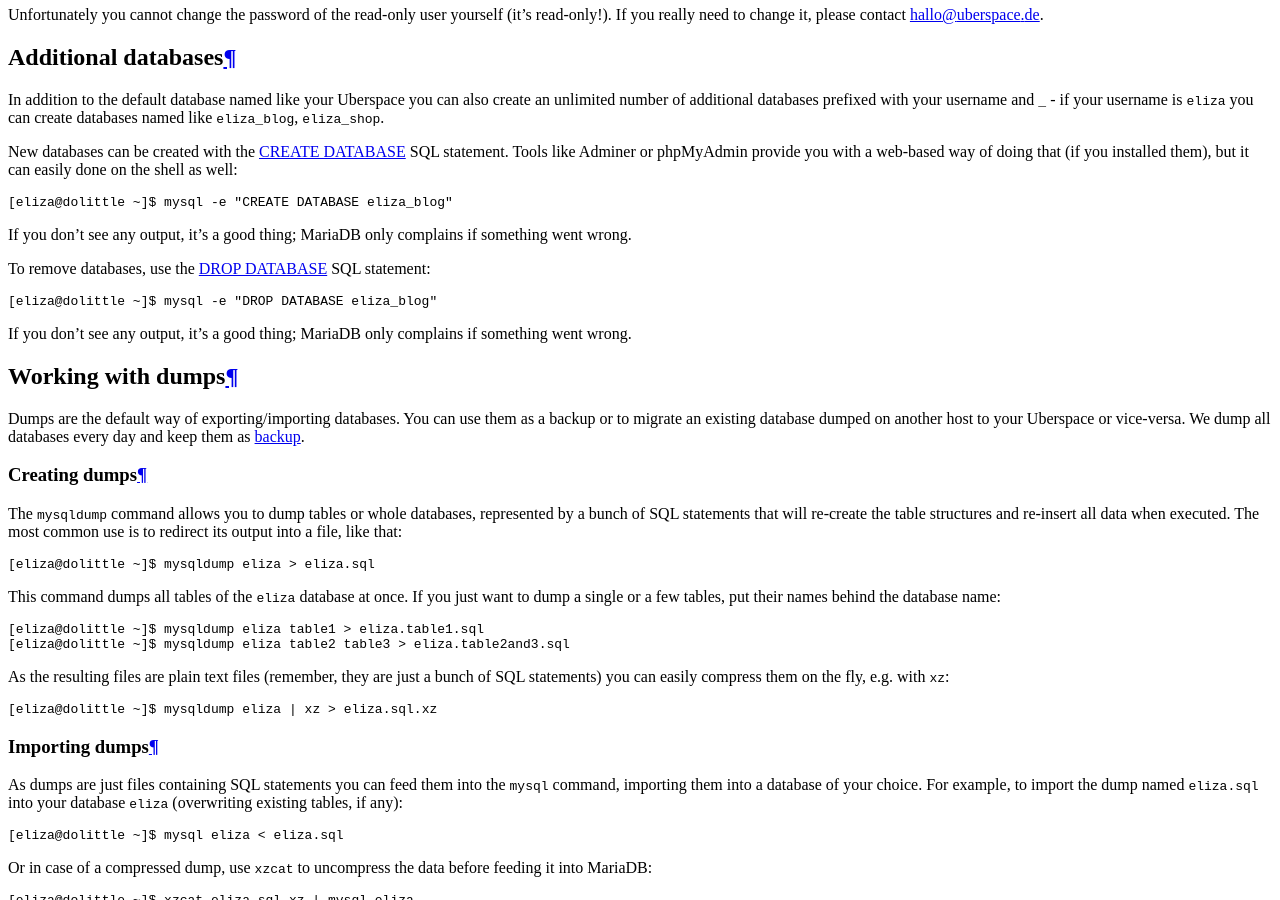
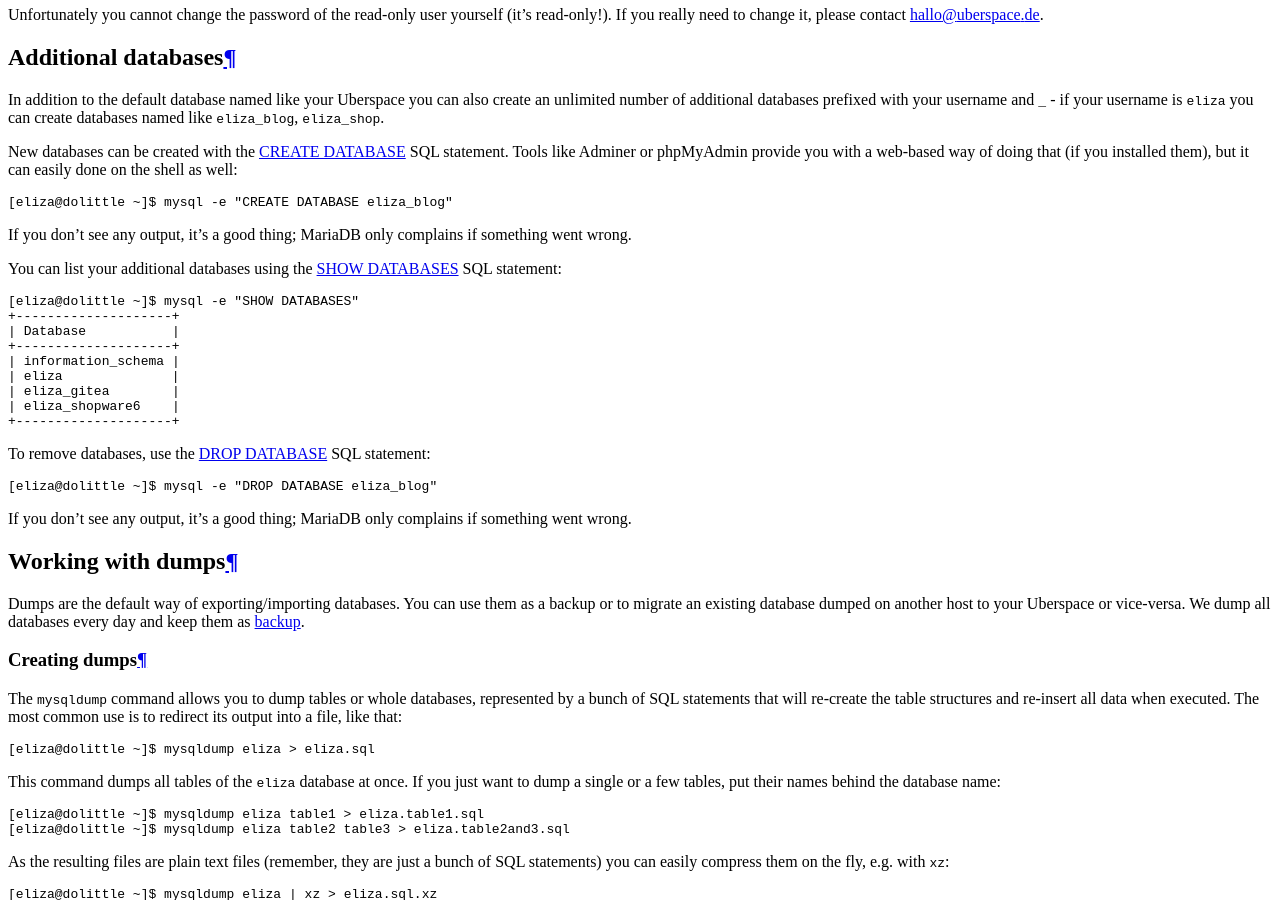
Before and after one commit to Uberspace/manual, a Sphinx documentation site: the page built from source/database-mysql.rst, in a window 1280 px wide and 900 px high, scrolled down 2676 px. Built offline with Sphinx 7.4.7 and the Read the Docs theme 2.0.0, drawn with Linux system fonts in a browser that asks for light colours; pages that are not in the unit, such as notebooks, are missing from menus.

Commit message:
Added instructions to list additional databases
I had to go googling for this information.  Helps when you want to see what DBs aren't in use anymore, so they can be deleted.

```diff
--- a/source/database-mysql.rst
+++ b/source/database-mysql.rst
@@ -90,6 +90,20 @@ Tools like Adminer or phpMyAdmin provide you with a web-based way of doing that
   [eliza@dolittle ~]$ mysql -e "CREATE DATABASE eliza_blog"
 
 If you don't see any output, it's a good thing; MariaDB only complains if something went wrong.
+
+You can list your additional databases using the `SHOW DATABASES <https://mariadb.com/kb/en/show-databases/>`_ SQL statement:
+
+.. code-block:: shell
+
+  [eliza@dolittle ~]$ mysql -e "SHOW DATABASES"
+  +--------------------+
+  | Database           |
+  +--------------------+
+  | information_schema |
+  | eliza              |
+  | eliza_gitea        |
+  | eliza_shopware6    |
+  +--------------------+
 
 To remove databases, use the `DROP DATABASE <https://mariadb.com/kb/en/mariadb/drop-database/>`_ SQL statement:
 
```
